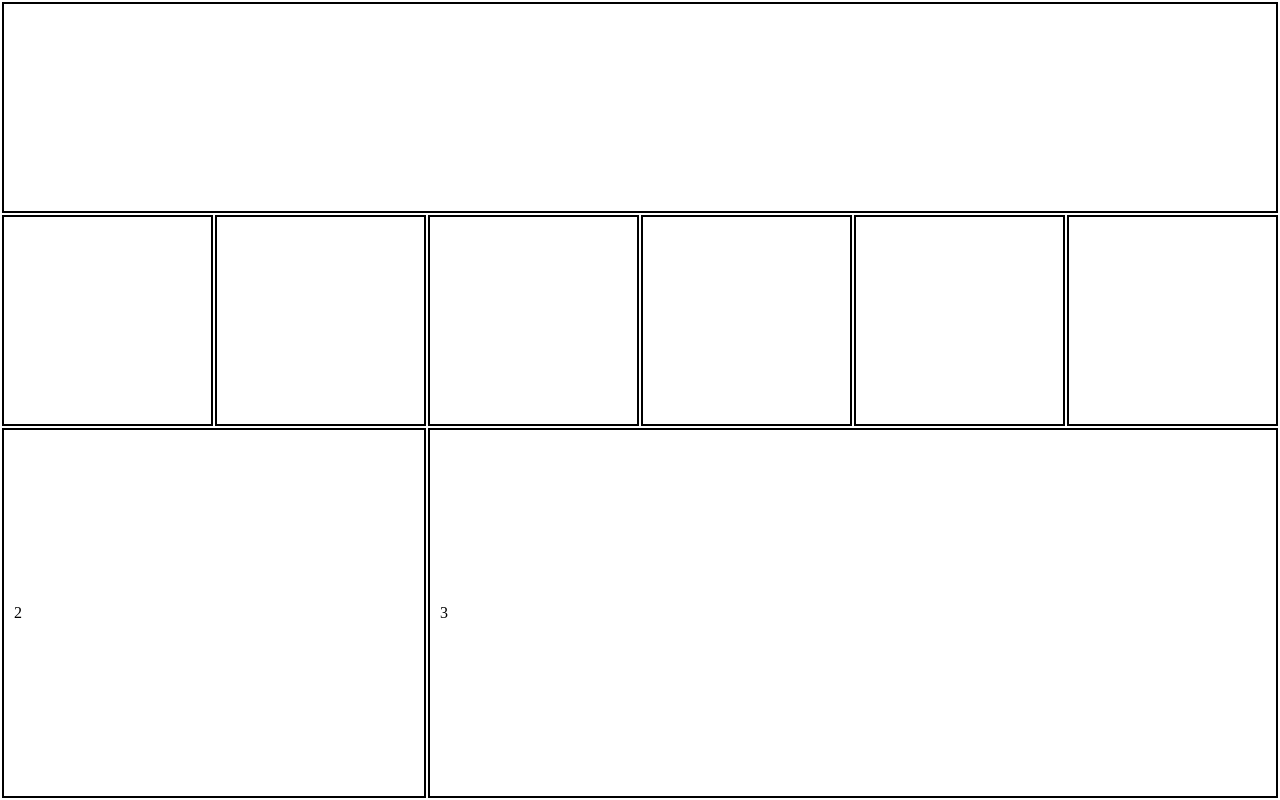
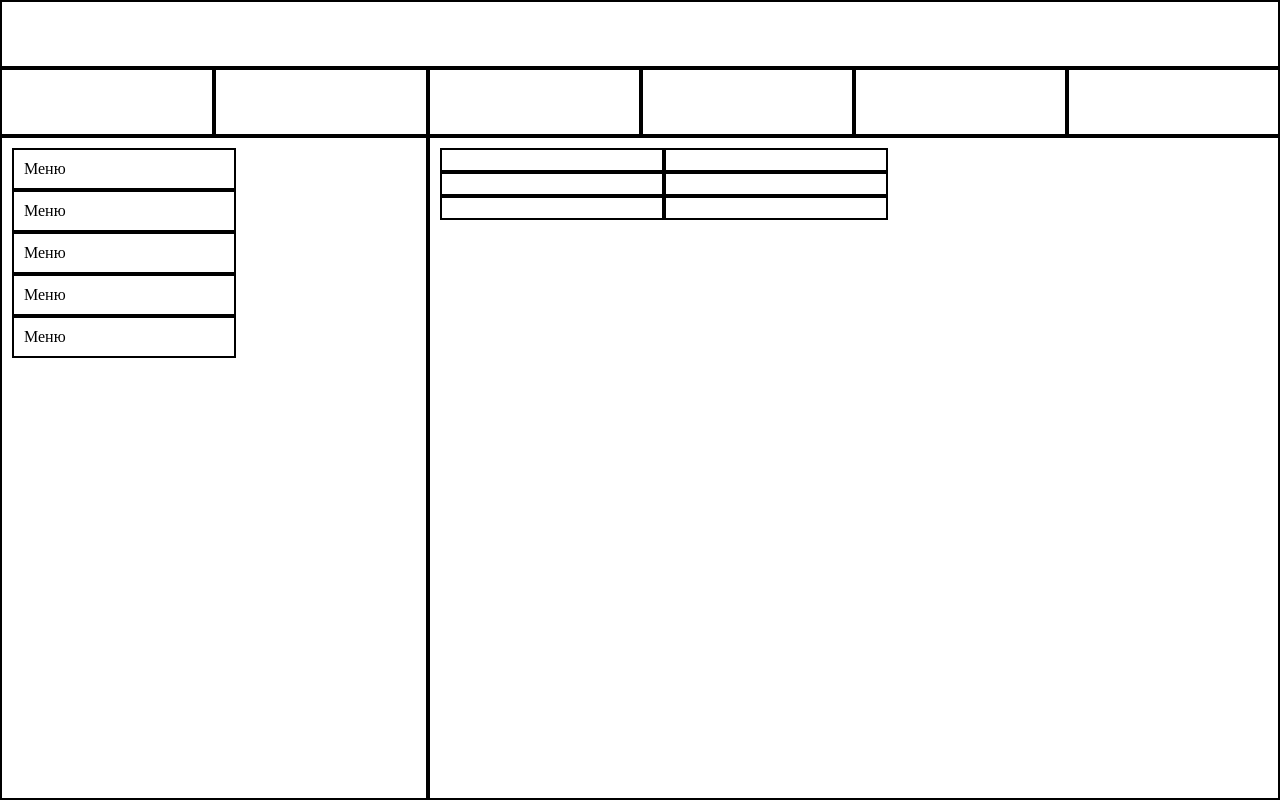
Before and after one commit to ozrekkit/html-css, a plain HTML site: page tables/#2 Table grid/index.html in a window 1280 px wide. Drawn offline with Linux system fonts and the light colour scheme.

Commit message:
table-grit rev0

```diff
--- a/tables/#2 Table grid/index.html
+++ b/tables/#2 Table grid/index.html
@@ -19,11 +19,37 @@
             <td></td>
         </tr>
         <tr>
-            <td colspan="2">
-                <table>2</table>
+            <td colspan="2" >
+                <table class="left-sidebar">
+                    <tr>
+                        <td>Меню</td>
+                    </tr>
+                    <tr>
+                        <td>Меню</td>
+                    </tr>
+                    <tr>
+                        <td>Меню</td>
+                    </tr>
+                    <tr>
+                        <td>Меню</td>
+                    </tr>
+                    <tr>
+                        <td>Меню</td>
+                    </tr>
+                </table>
             </td>
             <td colspan="4">
-                <table>3</table>
+                <table>
+                    <tr>
+                        <td></td><td></td>
+                    </tr>
+                    <tr>
+                        <td></td><td></td>
+                    </tr>
+                    <tr>
+                        <td></td><td></td>
+                    </tr>
+                </table>
             </td>
         </tr>
     </table>
--- a/tables/#2 Table grid/style.css
+++ b/tables/#2 Table grid/style.css
@@ -10,15 +10,23 @@ html {
     height: 100%;
 }
 
+td {
+    /*padding: 10px;*/
+}
+
 .main-table {
     margin: 0;
     padding: 0;
     height: 100%;
 }
 
-.main-table td {
+table td {
     border: 2px solid black;
     width: 200px;
     padding: 10px;
-    /*на що саме впливає значення педдіинґ 10px?*/
+    vertical-align: top;
 }
+
+table {
+    border-spacing: 0;
+}
```
